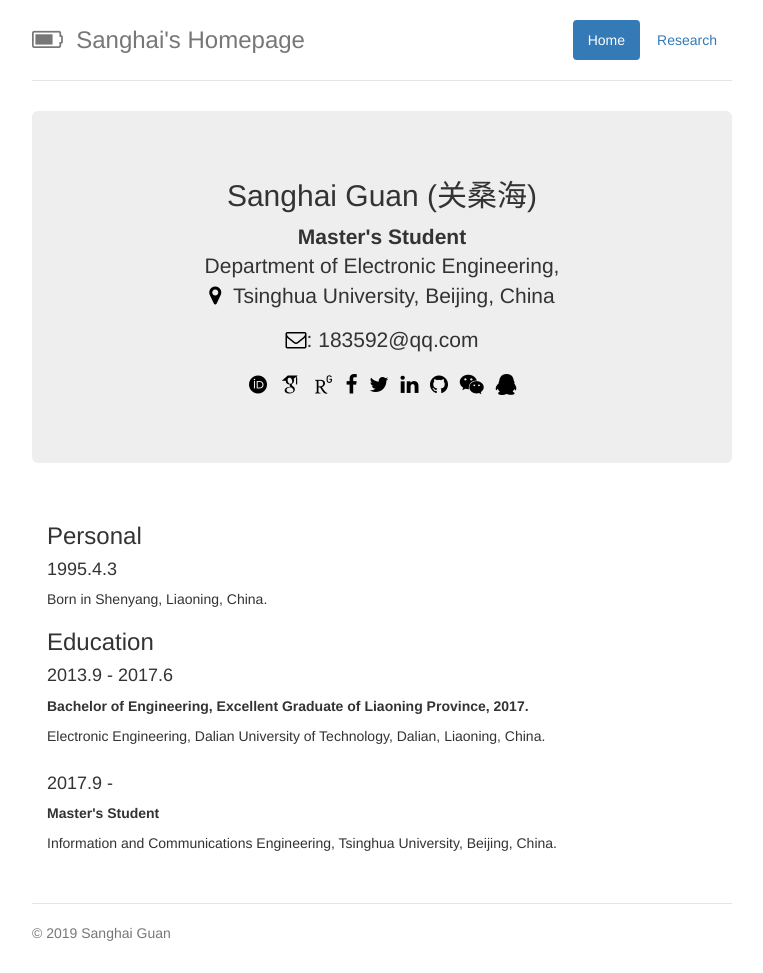
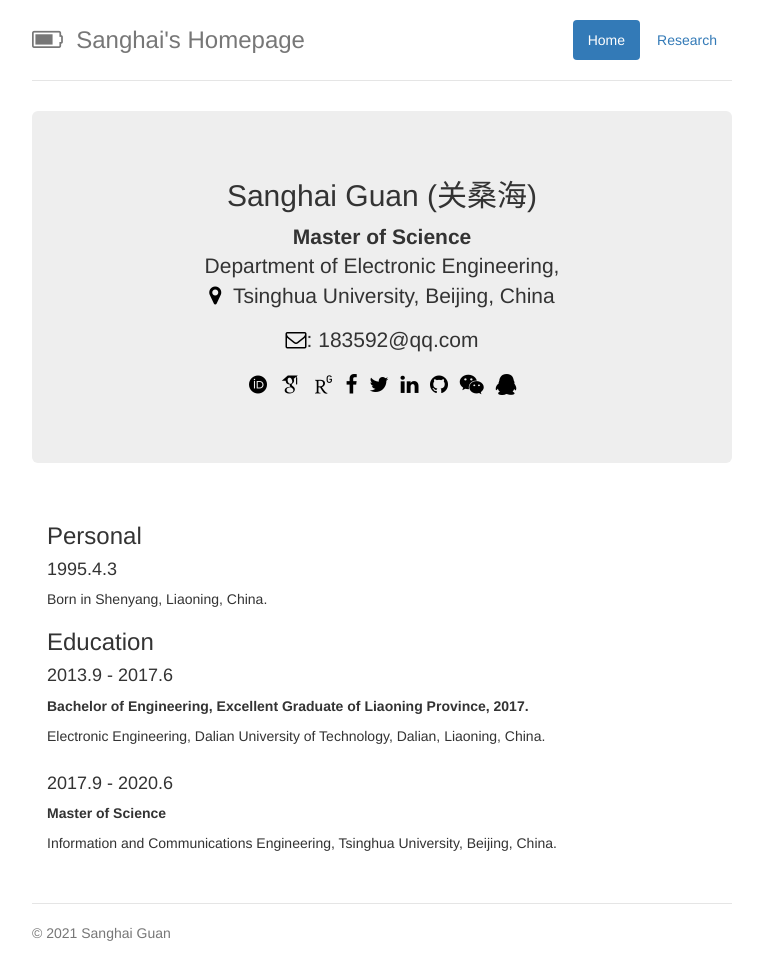
Before and after one commit to guansanghai/guansanghai.github.io, a plain HTML site: page index.html in a window 1280 px wide. Shown: the whole page, without its empty margins (258-1021 px from the left). Drawn offline with Linux system fonts and the light colour scheme; files whose address does not match are found by name.

Commit message:
Update index.html

```diff
--- a/index.html
+++ b/index.html
@@ -85,7 +85,7 @@
       <div class="jumbotron">
         <h2>Sanghai Guan (关桑海)</h2>
           <p class="lead">
-            <strong>Master's Student</strong> <br>
+            <strong>Master of Science</strong> <br>
             Department of Electronic Engineering, <br>
             <a href='https://goo.gl/maps/aacumCw3uEq' target="_blank" style='color:black'  data-toggle="tooltip" data-placement="left" title="Google Maps"><i class='fa fa-map-marker' aria-hidden='true'></i></a>
             &nbspTsinghua University, Beijing, China
@@ -151,14 +151,14 @@
           <h4>2013.9 - 2017.6</h4>
           <p><strong>Bachelor of Engineering, Excellent Graduate of Liaoning Province, 2017.</strong></p>
           <p>Electronic Engineering, Dalian University of Technology, Dalian, Liaoning, China.</p>
-          <h4>2017.9 - </h4>
-          <p><strong>Master's Student</strong></p>
+          <h4>2017.9 - 2020.6</h4>
+          <p><strong>Master of Science</strong></p>
           <p>Information and Communications Engineering, Tsinghua University, Beijing, China.</p>
         </div>
       </div>
 
       <footer class="footer">
-        <p>&copy; 2019 Sanghai Guan</p>
+        <p>&copy; 2021 Sanghai Guan</p>
       </footer>
 
     </div> <!-- /container -->
```
